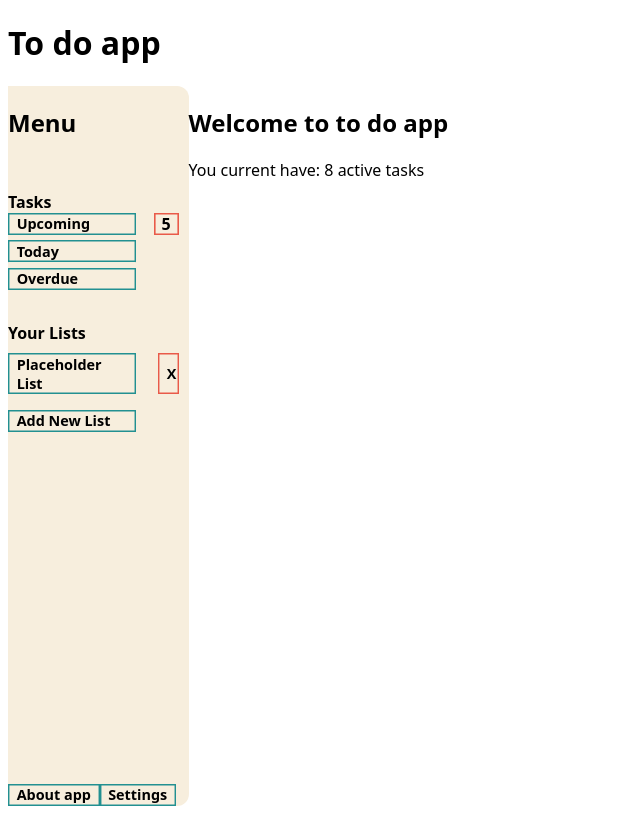
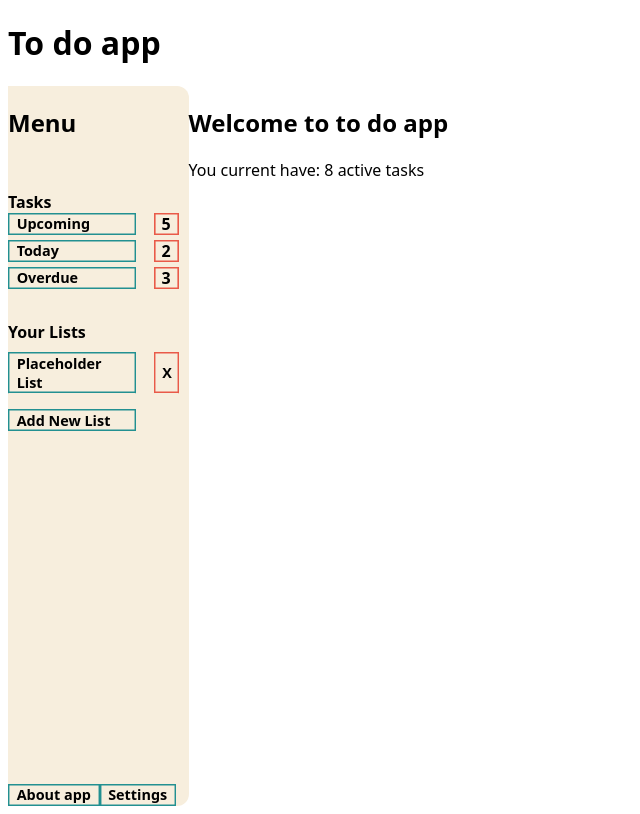
Before and after one commit to mikeski-aa/to-do-app-react, a React (Vite) app: page / in a window 1280 px wide. Shown: the whole page, without its empty margins (0-640 px from the left). Built offline with nearby package versions, Linux system fonts and the light colour scheme.

Commit message:
Added more styling on the nav

```diff
--- a/src/components/Nav.jsx
+++ b/src/components/Nav.jsx
@@ -4,6 +4,8 @@ import { ListButton } from "./ListButton";
 import { v4 as uuidv4 } from "uuid";
 import { AddNewList } from "./AddNewList";
 import { getUpcomingTasks } from "./Upcoming";
+import { todayTasks } from "./Today";
+import { getOverdueTasks } from "./Overdue";
 import "../styles/Nav.css";
 
 // function to get number of upcoming tasks
@@ -16,6 +18,8 @@ function Nav() {
   const taskContext = useContext(TaskContext);
 
   const upcomingTotal = getUpcomingTasks(taskContext, "7").length;
+  const todayTotal = todayTasks(taskContext).length;
+  const overdueTotal = getOverdueTasks(taskContext).length;
 
   const handleOpenNewList = () => {
     console.log(taskContext.currentTasks);
@@ -60,11 +64,17 @@ function Nav() {
               <button className="tasksBtnsNav" onClick={handleOpenToday}>
                 Today
               </button>
+              <div className="todayTaskTotal">
+                <b>{todayTotal}</b>
+              </div>
             </div>
             <div className="overdueTask">
               <button className="tasksBtnsNav" onClick={handleOpenOverdue}>
                 Overdue
               </button>
+              <div className="overdueTaskTotal">
+                <b>{overdueTotal}</b>
+              </div>
             </div>
           </div>
         </div>
--- a/src/components/Overdue.jsx
+++ b/src/components/Overdue.jsx
@@ -39,8 +39,6 @@ function Overdue() {
     return null;
   }
 
-  console.log(getOverdueTasks(taskContext));
-
   return (
     <div className="overdueContainer">
       <h2>Overdue tasks</h2>
@@ -61,4 +59,4 @@ function Overdue() {
   );
 }
 
-export { Overdue };
+export { Overdue, getOverdueTasks };
--- a/src/components/Today.jsx
+++ b/src/components/Today.jsx
@@ -50,4 +50,4 @@ function Today() {
   );
 }
 
-export { Today };
+export { Today, todayTasks };
--- a/src/styles/Nav.css
+++ b/src/styles/Nav.css
@@ -27,7 +27,7 @@
 
 .deleteListItem {
   --c: #e95a49;
-  width: 12%;
+  width: 25px;
   text-align: center;
 }
 
@@ -70,12 +70,16 @@
   text-align: start;
 }
 
-.upcomingTasks {
+.upcomingTasks,
+.todayTask,
+.overdueTask {
   display: flex;
   justify-content: space-between;
 }
 
-.upcomingTaskTotal {
+.upcomingTaskTotal,
+.todayTaskTotal,
+.overdueTaskTotal {
   text-align: center;
   --c: #e95a49; /* the color*/
 
```
